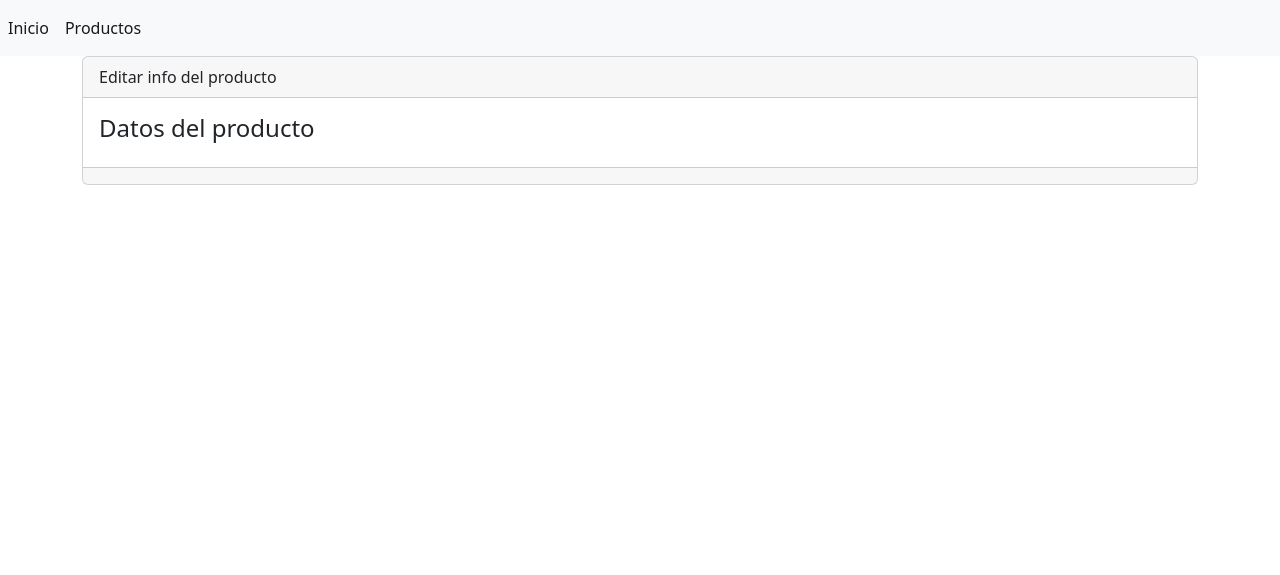
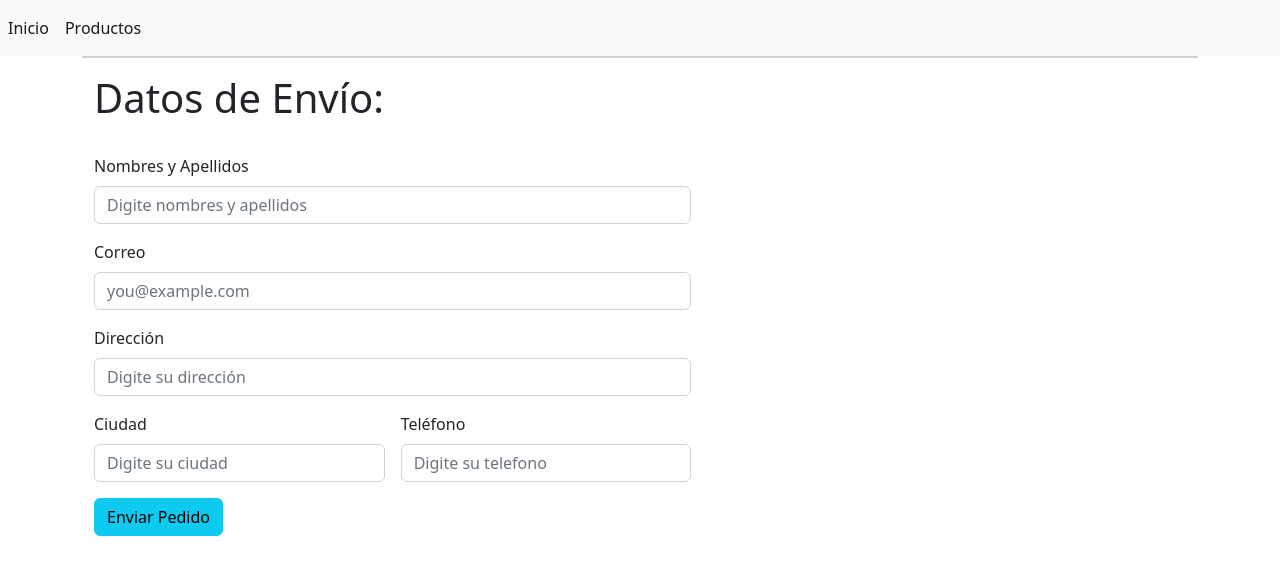
Before and after one commit to Danibland/Tienda, a Django app: page /productos/editar in a window 1280 px wide. Shown: the top 575 px of the page. Run offline with Django 4.2, Linux system fonts and the light colour scheme.

Commit message:
se agrega formulario de datos del cliente

```diff
--- a/inventario/templates/paginas/inicio.html
+++ b/inventario/templates/paginas/inicio.html
@@ -8,7 +8,7 @@
 <div class="p-5 bg-light">
         <div
             class="container">
-            <h1 class="display-1">Bienvenido a la tienda virtual</h1>
+            <h1 class="display-3">Bienvenido a la tienda virtual</h1>
 
             <hr class="my-2">
 
--- a/inventario/templates/productos/editar.html
+++ b/inventario/templates/productos/editar.html
@@ -1,20 +1,66 @@
 {% extends 'base.html' %}
-
-<title>{% block title  %}Editar producto{% endblock %}</title>
 
 {%block contenido %}
 
 <div class="card">
-    <div class="card-header">
-        Editar info del producto
     </div>
     <div class="card-body">
-        <h4 class="card-title">Datos del producto</h4>
-        {% include 'productos/form.html'%}
+
+
+        <style>
+            .btn-personal{text-align: center ;width: 150px; height: 40px ;background-color: #009639; color: azure}
+        </style>
+
+        <body >
+            <div class="col-md-7 col-lg-8">
+                <div class="container mt-3">
+
+                    <h1 style="display-3;" ,>Datos de Envío: </h1>
+
+                    <form class="row g-3 mt-3" action="/agregar_compra/" method="POST">{% csrf_token%}
+
+                        <div class="col-10">
+                            <label for="nombre_apellido" class="form-label">Nombres y Apellidos</label>
+                            <input type="text" class="form-control" name="nombre_apellido"
+                                placeholder="Digite nombres y apellidos">
+                        </div>
+
+                        <div class="col-10">
+                            <label for="correo" class="form-label">Correo</label>
+                            <input type="text" class="form-control" name="correo" placeholder="you@example.com">
+                        </div>
+
+                        <div class="col-10">
+                            <label for="direccion" class="form-label">Dirección</label>
+                            <input type="text" class="form-control" name="direccion" placeholder="Digite su dirección">
+                        </div>
+
+                        <div class="col-5">
+                            <label for="ciudad" class="form-label">Ciudad</label>
+                            <input type="text" class="form-control" name="ciudad" placeholder="Digite su ciudad">
+                        </div>
+
+                        <div class="col-5">
+                            <label for="telefono" class="form-label">Teléfono</label>
+                            <input type="text" class="form-control" name="telefono" placeholder="Digite su telefono">
+                        </div>
+
+                        <div class="col-primary">
+                            <input type="submit" class="btn btn-info" value="Enviar Pedido">
+                        </div>
+
+                    </form>
+                </div>
+
+            </div>
+
+        </body>
     </div>
     <div class="card-footer text-muted">
 
     </div>
 </div>
 
+
+
 {%endblock%}
--- a/inventario/templates/productos/form.html
+++ b/inventario/templates/productos/form.html
@@ -1,14 +1,21 @@
 <form enctype="multipart/from-data" method="post">
 
-{% csrf_token %}
+  {% csrf_token %}
 
   {%for campo in formulario %}
 
    <div class="mb-3">
-     <label for="" class="form-label">Nombre:</label>
-     <input type="text"
-       class="form-control" name="" id="" aria-describedby="helpId" placeholder="Nombre">
-     <small id="helpId" class="form-text text-muted">descripcion del producto</small>
+     <label for="" class="form-label">{{campo.label}}:</label>
+     <input
+     type="{{campo.field.widget.input_type}}"
+     class="form-control"
+     name="campo.name"
+     id=""
+     aria-describedby="helpId"
+     placeholder="{{campo.label}}">
    </div>
+
  {%endfor%}
+
+ <input center name="" id="" class="btn btn-success" type="submit" value="Guardar">
 </form>
--- a/inventario/urls.py
+++ b/inventario/urls.py
@@ -1,6 +1,5 @@
 from django.urls import path
 from . import views
-
 from django.conf import settings
 from django.contrib.staticfiles.urls import static
 
--- a/inventario/views.py
+++ b/inventario/views.py
@@ -1,7 +1,9 @@
 from django.http import HttpResponse
-from django.shortcuts import render
+from django.shortcuts import render,redirect
 from inventario.models import productos
 from .forms import productos_form
+from django.conf import settings
+from django.core.mail import send_mail
 
 # Create your views here.
 def saludo(request):
@@ -12,8 +14,25 @@ def producto(request):
     return render(request,'productos/index.html',{'producto':producto})
 
 def crear_producto(request):
-    formulario=productos_form(request.POST or None)
-    return render(request,'productos/crear.html',{'formulario': formulario})
+    formulario=productos_form(request.POST or None, request.FILES or None)
+
+    if formulario.is_valid():
+        formulario.save()
+        return redirect('producto')
+
+    return render(request,'productos/crear.html', {'formulario':formulario})
 
 def editar(request):
     return render(request,'productos/editar.html')
+
+"""def editar(request):
+    if request.method=="POST":
+        subject=request.POST['asunto']
+
+        message=request.POST['mensaje']+ "Remitente "+ request.POST['correo']
+        email_from=settings.EMAIL_HOST_USER
+        recipent_list=[""]
+        send_mail(subject, message, email_from, recipent_list)
+        return redirect('editar.html')
+
+    return   render(request,"editar.html")  """
```
Also changed, not shown: Tienda/settings.py (+7 -0 lines), inventario/forms.py (+5 -3 lines), inventario/templates/productos/crear.html (deleted, +0 -20 lines), inventario/templates/productos/index.html (+3 -7 lines), db.sqlite3, imagenes/no_use.jpg (added).
